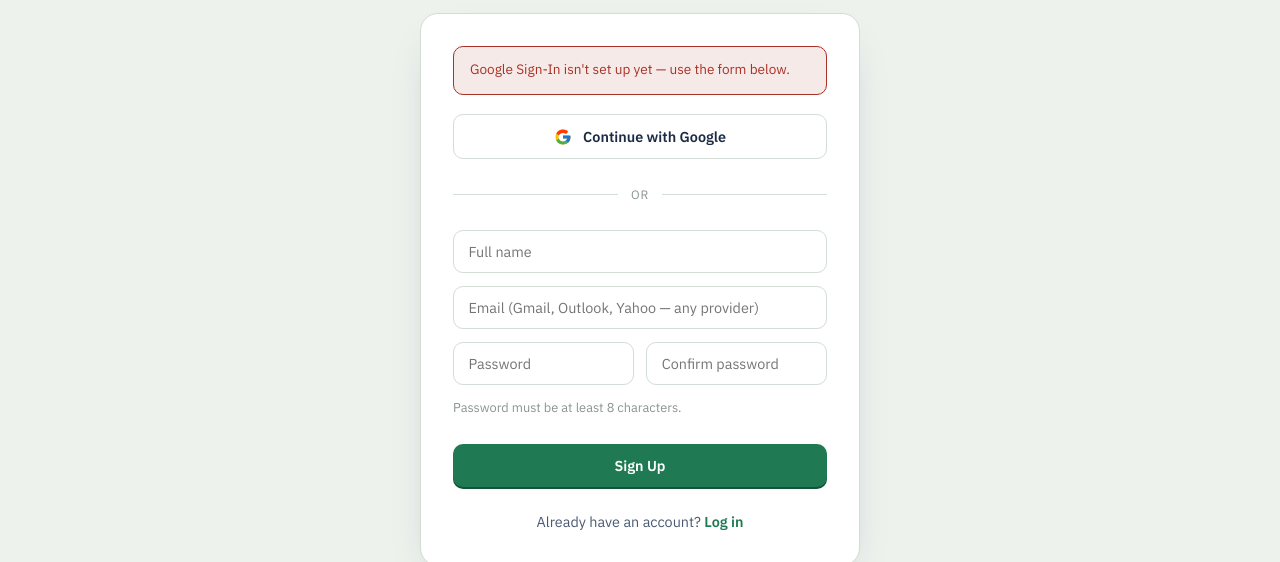
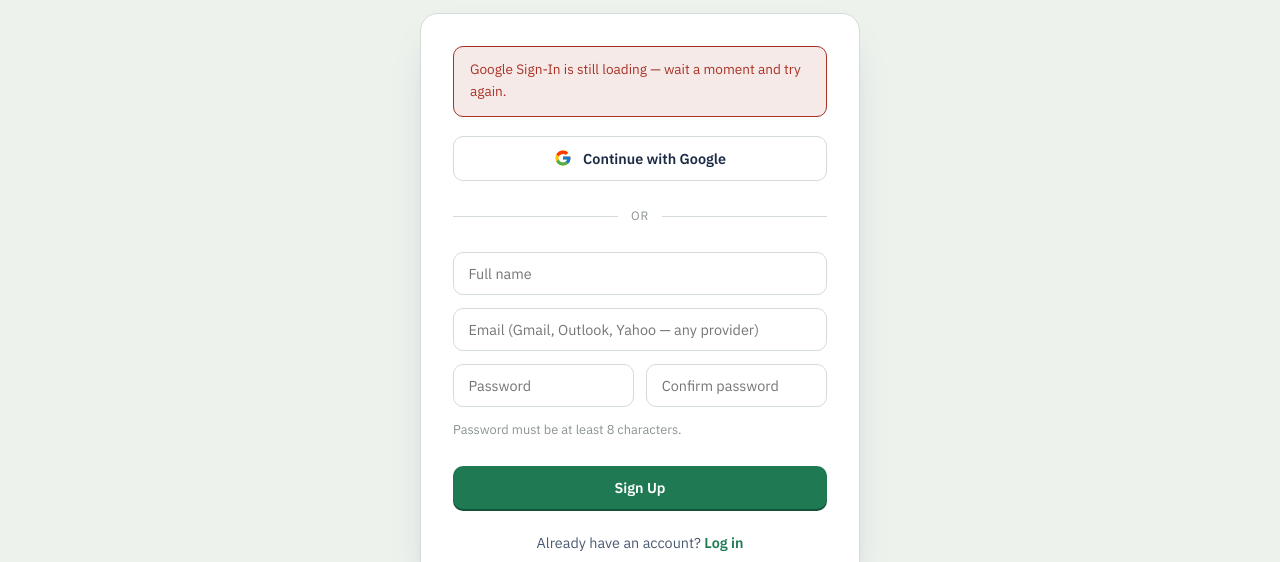
Before and after one commit to riflearn/jobready-sg, a plain HTML site: page signup.html in a window 1280 px wide. Both pictures are taken after a click on the button "Continue with Google". Shown: the part 238-800 px from the top of the page. Drawn offline with Linux system fonts and the light colour scheme.

Commit message:
Activate real Google Sign-In, fix async-script race condition
Plugs in the real Google Cloud OAuth Client ID. Also fixes a bug
found while verifying the change: the google-availability check ran
once, synchronously, right as the page's inline script executed -
but the Google Identity Services script tag is async, so `google`
was often still undefined at that instant, permanently wiring the
"not set up yet" fallback even with a valid client ID. The check now
runs lazily on click instead, with its own "still loading, try again"
message for the rare case a user clicks before the script has loaded.

Co-Authored-By: Claude Sonnet 5 <noreply@anthropic.com>

```diff
--- a/signup.html
+++ b/signup.html
@@ -117,8 +117,7 @@
 <script src="script.js"></script>
 <script>
 (function () {
-  // TODO: replace with the real Google Cloud OAuth Client ID once created.
-  var GOOGLE_CLIENT_ID = 'YOUR_GOOGLE_CLIENT_ID.apps.googleusercontent.com';
+  var GOOGLE_CLIENT_ID = '197616013382-i2tpbbfgac2n3iv8s7vh619el5veu76t.apps.googleusercontent.com';
   var GOOGLE_AUTH_WEBHOOK_URL = 'https://n8ngc.codeblazar.org/webhook/auth-google';
   var SIGNUP_WEBHOOK_URL = 'https://n8ngc.codeblazar.org/webhook/signup-email';
 
@@ -218,14 +217,25 @@
       });
   }
 
-  if (googleConfigured && typeof google !== 'undefined') {
-    google.accounts.id.initialize({ client_id: GOOGLE_CLIENT_ID, callback: handleGoogleCredential });
-    googleBtn.addEventListener('click', function () { google.accounts.id.prompt(); });
-  } else {
-    googleBtn.addEventListener('click', function () {
+  // The GSI script tag is async, so `google` may not exist yet at this point
+  // even once configured - check availability lazily on click, not here.
+  var googleInitialized = false;
+  googleBtn.addEventListener('click', function () {
+    hideError();
+    if (!googleConfigured) {
       showError('Google Sign-In isn\'t set up yet — use the form below.');
-    });
-  }
+      return;
+    }
+    if (typeof google === 'undefined') {
+      showError('Google Sign-In is still loading — wait a moment and try again.');
+      return;
+    }
+    if (!googleInitialized) {
+      google.accounts.id.initialize({ client_id: GOOGLE_CLIENT_ID, callback: handleGoogleCredential });
+      googleInitialized = true;
+    }
+    google.accounts.id.prompt();
+  });
 })();
 </script>
 </body>
```
Also changed, not shown: login.html (+19 -9 lines).
